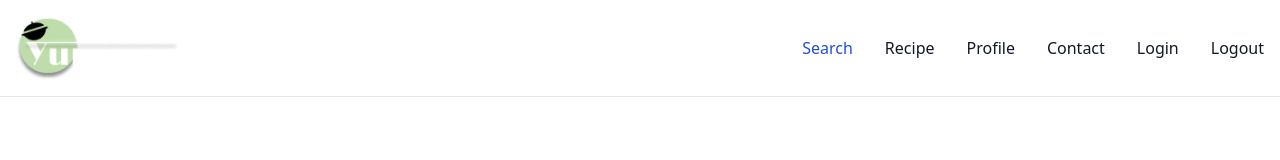
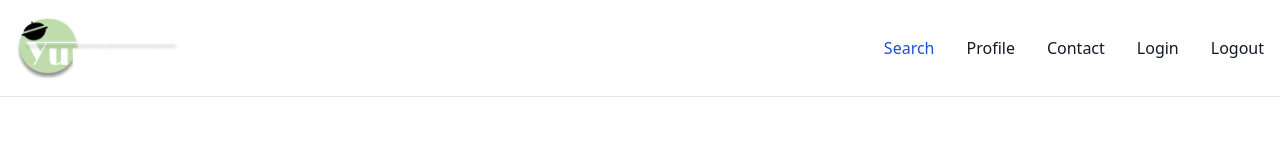
Before and after one commit to chas-academy/u06-fullstack-recipe-app-Chali96, an Angular app in the folder angular-frontend/: page / in a window 1280 px wide. Shown: the top 160 px of the page. Built offline with nearby package versions, Linux system fonts and the light colour scheme.

Commit message:
deleted the link to recipe page in navbar

```diff
--- a/angular-frontend/src/app/app.component.html
+++ b/angular-frontend/src/app/app.component.html
@@ -16,12 +16,6 @@
             routerLinkActive="active"
             ariaCurrentWhenActive="page"
             >Search</a>
-          </li>
-          <li>
-            <a href="#" class="block py-2 px-3 text-gray-900 rounded hover:bg-gray-100 md:hover:bg-transparent md:border-0 md:hover:text-blue-700 md:p-0 dark:text-white md:dark:hover:text-green-400 dark:hover:bg-gray-700 dark:hover:text-white md:dark:hover:bg-transparent"    routerLink="/recipe"
-            routerLinkActive="active"
-            ariaCurrentWhenActive="page"
-            >Recipe</a>
           </li>
           <li>
             <a href="#" class="block py-2 px-3 text-gray-900 rounded hover:bg-gray-100 md:hover:bg-transparent md:border-0 md:hover:text-blue-700 md:p-0 dark:text-white md:dark:hover:text-green-400 dark:hover:bg-gray-700 dark:hover:text-white md:dark:hover:bg-transparent"    routerLink="/profile"
```
